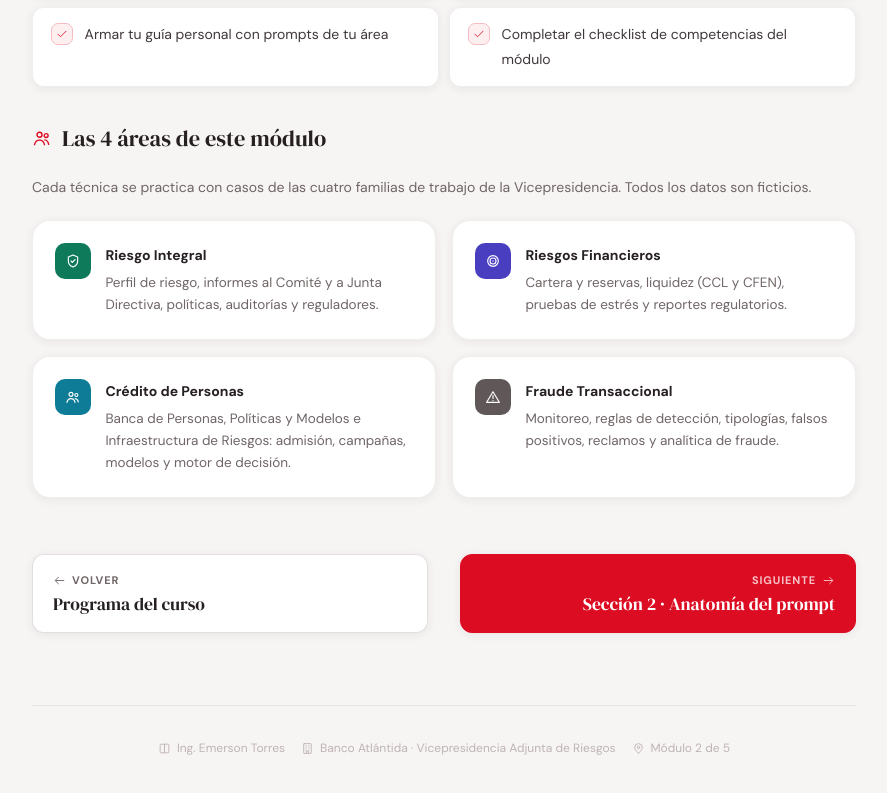
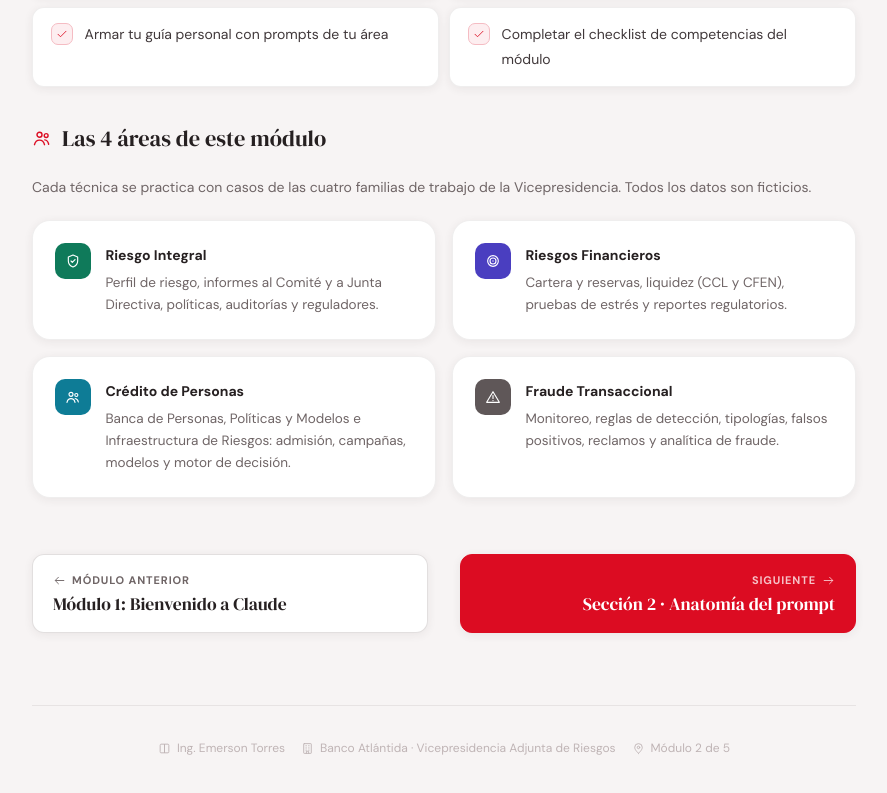
Before and after one commit to Emerson-Torres/Curso-riesgos-Banco-Atlantida, a plain HTML site: page Modulo2_El_Arte_del_Prompt_Regulatorio.html in a window 1280 px wide. Shown: the part 1865-2658 px from the top of the page, without its empty margins (308-1195 px from the left). Drawn offline with Linux system fonts and the light colour scheme.

Commit message:
Modulo 2 unificado

```diff
--- a/Modulo 2/Modulo2_El_Arte_del_Prompt_Regulatorio.html
+++ b/Modulo2_El_Arte_del_Prompt_Regulatorio.html
@@ -3249,6 +3249,9 @@ function updateSidebarProgress() {
 }
 
 var COURSE_HOME = 'Bienvenida_Curso_Riesgos_Banco_Atlantida.html';
+// Módulos vecinos: enlazan el inicio y el cierre de este módulo con el resto del curso (null = volver al programa)
+var PREV_MODULE = { href: 'Modulo1_Bienvenido_a_Claude_Riesgos.html', title: 'Módulo 1: Bienvenido a Claude' };
+var NEXT_MODULE = null;
 
 function showSec(id) {
   if (SECTIONS.indexOf(id) === -1) id = 'intro';
@@ -3294,13 +3297,17 @@ SECTIONS.forEach(function(id, i) {
     var prev = SECTIONS[i - 1];
     html += pagerBtn('prev', '#' + prev, ICON_ARROW + 'Anterior', sectionTitles[prev]);
   } else {
-    html += pagerBtn('prev', COURSE_HOME, ICON_ARROW + 'Volver', 'Programa del curso');
+    html += PREV_MODULE
+      ? pagerBtn('prev', PREV_MODULE.href, ICON_ARROW + 'Módulo anterior', PREV_MODULE.title)
+      : pagerBtn('prev', COURSE_HOME, ICON_ARROW + 'Volver', 'Programa del curso');
   }
   if (i < SECTIONS.length - 1) {
     var next = SECTIONS[i + 1];
     html += pagerBtn('next primary', '#' + next, 'Siguiente' + ICON_ARROW, sectionTitles[next]);
   } else {
-    html += pagerBtn('next primary', COURSE_HOME, 'Terminar' + ICON_ARROW, 'Volver al programa del curso');
+    html += NEXT_MODULE
+      ? pagerBtn('next primary', NEXT_MODULE.href, 'Siguiente módulo' + ICON_ARROW, NEXT_MODULE.title)
+      : pagerBtn('next primary', COURSE_HOME, 'Terminar' + ICON_ARROW, 'Volver al programa del curso');
   }
   var nav = document.createElement('nav');
   nav.className = 'sec-pager';
```
Also changed, not shown: Modulo1_Bienvenido_a_Claude_Riesgos.html (renamed from Modulo 1/Modulo1_Bienvenido_a_Claude_Riesgos.html, +10 -3 lines), Bienvenida_Curso_Riesgos_Banco_Atlantida.html (renamed from Modulo 2/Bienvenida_Curso_Riesgos_Banco_Atlantida.html), _respaldos/Bienvenida_version_Modulo1_2026-09-26.html (renamed from Modulo 1/Bienvenida_Curso_Riesgos_Banco_Atlantida.html), _respaldos/Claude_IA_Herramienta_de_Trabajo_Riesgos.html (renamed from Modulo 1/Claude_IA_Herramienta_de_Trabajo_Riesgos.html), _respaldos/backup_paleta_suave_modo_oscuro_2026-09-27/Bienvenida_Curso_Riesgos_Banco_Atlantida.html (renamed from Modulo 1/backup_paleta_suave_modo_oscuro_2026-09-27/Bienvenida_Curso_Riesgos_Banco_Atlantida.html), _respaldos/backup_paleta_suave_modo_oscuro_2026-09-27/Claude_IA_Herramienta_de_Trabajo_Riesgos.html (renamed from Modulo 1/backup_paleta_suave_modo_oscuro_2026-09-27/Claude_IA_Herramienta_de_Trabajo_Riesgos.html), _respaldos/backup_paleta_suave_modo_oscuro_2026-09-27/Modulo1_Bienvenido_a_Claude_Riesgos.html (renamed from Modulo 1/backup_paleta_suave_modo_oscuro_2026-09-27/Modulo1_Bienvenido_a_Claude_Riesgos.html), _respaldos/backup_paleta_suave_modo_oscuro_2026-09-27/index.html (renamed from Modulo 1/backup_paleta_suave_modo_oscuro_2026-09-27/index.html), index.html (renamed from Modulo 1/index.html).
